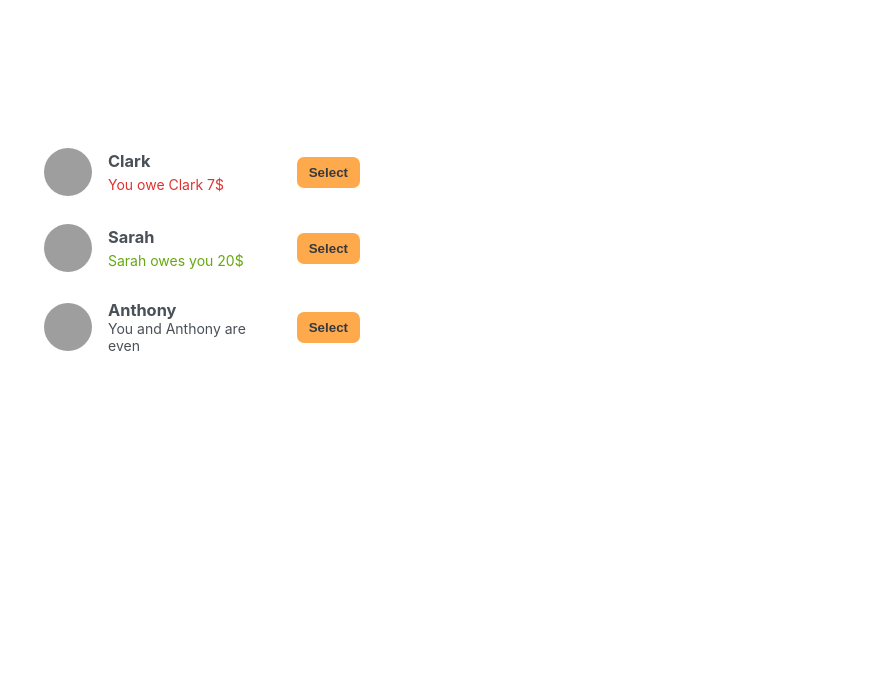
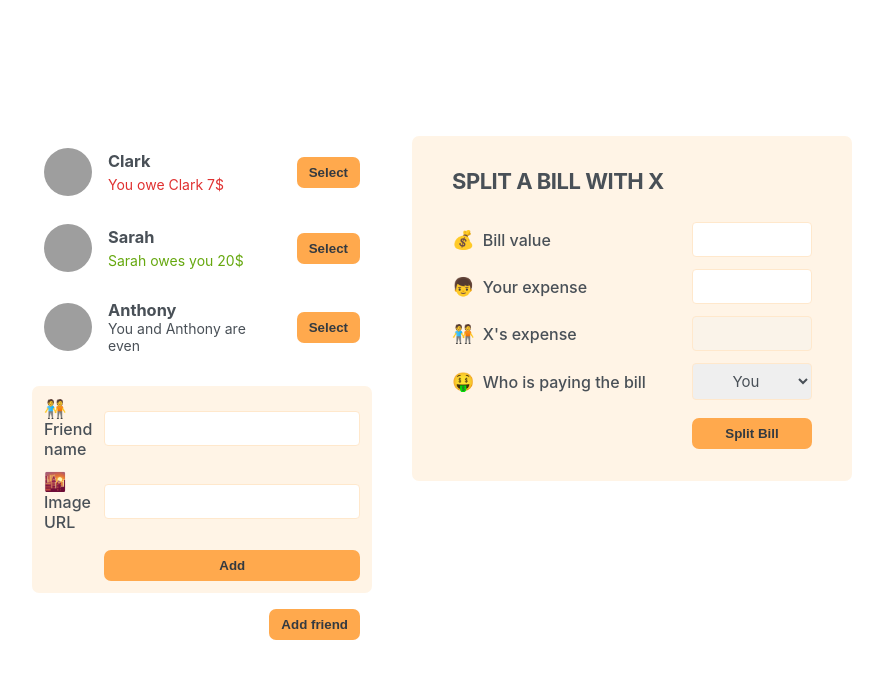
Before and after one commit to JiahuaChen01/eat-n-split, a React (Create React App) app: page / in a window 1280 px wide. Shown: the top 678 px of the page, without its empty margins (198-1081 px from the left). Built offline with nearby package versions, Linux system fonts and the light colour scheme; grey boxes are pictures that could not be loaded.

Commit message:
created splitbill form

```diff
--- a/src/App.js
+++ b/src/App.js
@@ -24,7 +24,10 @@
     <div className="app">
       <div className="sidebar">
         <FriendsList />
+        <FormAddFriend />
+        <Button>Add friend</Button>
       </div>
+      <FormSplitBill />
     </div>
   );
 }
@@ -57,7 +60,47 @@
         </p>
       )}
       {friend.balance === 0 && <p>You and {friend.name} are even</p>}
-      <button className="button">Select</button>
+
+      <Button>Select</Button>
     </li>
   );
 }
+
+function Button({ children }) {
+  return <button className="button">{children}</button>;
+}
+
+function FormAddFriend() {
+  return (
+    <form className="form-add-friend">
+      <label>🧑‍🤝‍🧑 Friend name</label>
+      <input type="text" />
+
+      <label>🌇 Image URL</label>
+      <input type="text" />
+
+      <Button>Add</Button>
+    </form>
+  );
+}
+
+function FormSplitBill() {
+  return (
+    <form className="form-split-bill">
+      <h2>Split a bill with X</h2>
+      <label>💰 Bill value</label>
+      <input type="text" />
+      <label>👦 Your expense</label>
+      <input type="text" />
+      <label>🧑‍🤝‍🧑 X's expense</label>
+      <input type="text" disabled />
+
+      <label>🤑 Who is paying the bill</label>
+      <select>
+        <option value="user">You</option>
+        <option value="friend">X</option>
+      </select>
+      <Button>Split Bill</Button>
+    </form>
+  );
+}
```
